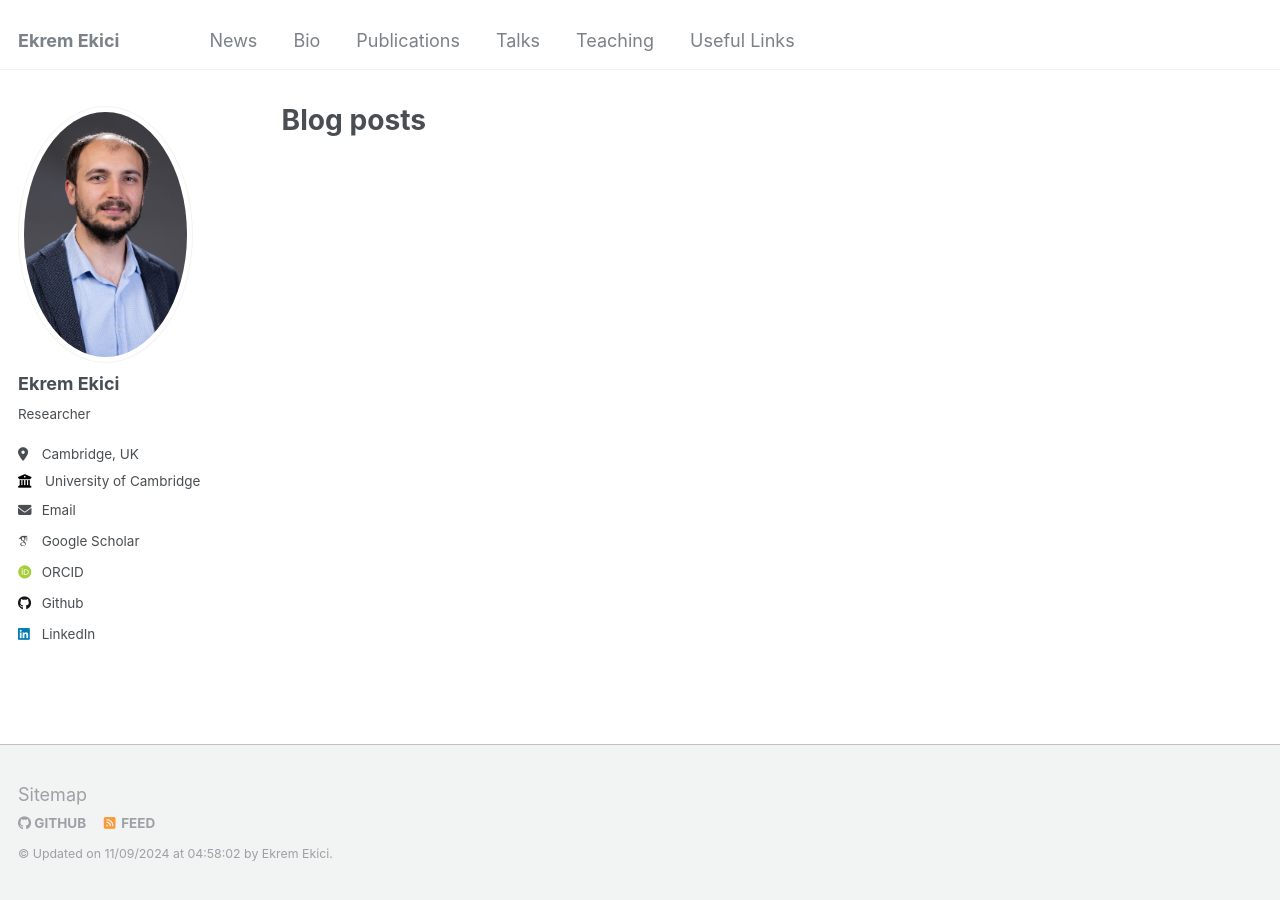
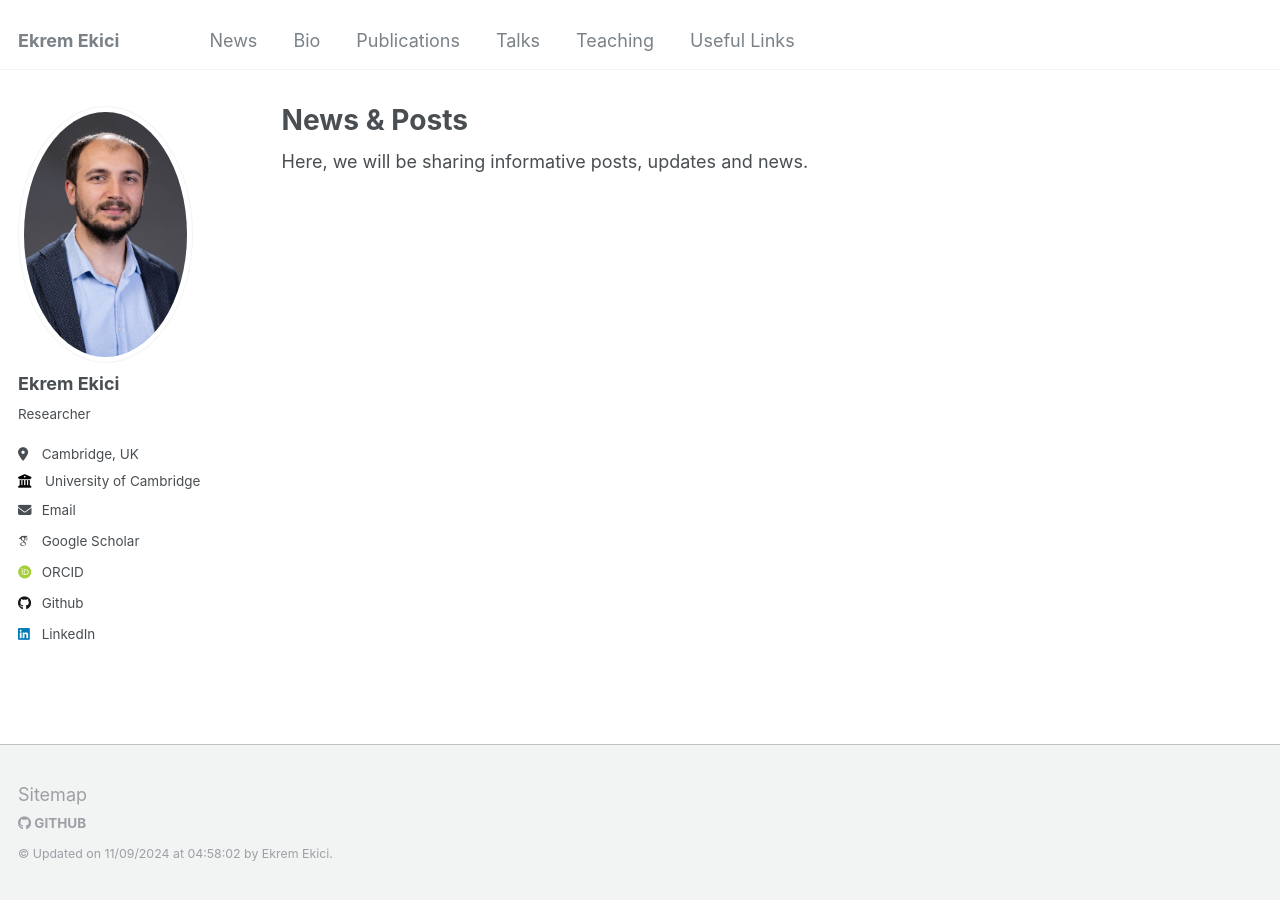
Before and after one commit to ekremekc/ekremekc.github.io, a Jekyll site: the page built from _pages/year-archive.html, in a window 1280 px wide. Built offline with Jekyll 4.4.1, drawn with Linux system fonts in a browser that asks for light colours; some web fonts are replaced.

Commit message:
updates for posts

```diff
--- a/_includes/footer.html
+++ b/_includes/footer.html
@@ -12,9 +12,6 @@
     {% if site.author.bitbucket %}
       <li><a href="http://bitbucket.org/{{ site.author.bitbucket }}"><i class="fab fa-bitbucket" aria-hidden="true"></i> Bitbucket</a></li>
     {% endif %}
-    {% if site.atom_feed.hide != true %}
-    <li><a href="{% if site.atom_feed.path %}{{ site.atom_feed.path }}{% else %}{{ base_path }}/feed.xml{% endif %}"><i class="fa fa-fw fa-rss-square" aria-hidden="true"></i> {{ site.data.ui-text[site.locale].feed_label | default: "Feed" }}</a></li>
-    {% endif %}
   </ul>
 </div>
 {% endif %}
--- a/_pages/year-archive.html
+++ b/_pages/year-archive.html
@@ -1,11 +1,14 @@
 ---
 layout: archive
 permalink: /year-archive/
-title: "Blog posts"
+title: "News & Posts"
 author_profile: true
 redirect_from:
   - /wordpress/blog-posts/
 ---
+
+<div class="wordwrap">Here, we will be sharing informative posts, updates and news</a>.</div>
+
 
 {% include base_path %}
 {% capture written_year %}'None'{% endcapture %}
```
Also changed, not shown: _posts/post1.md (+2 -0 lines).
